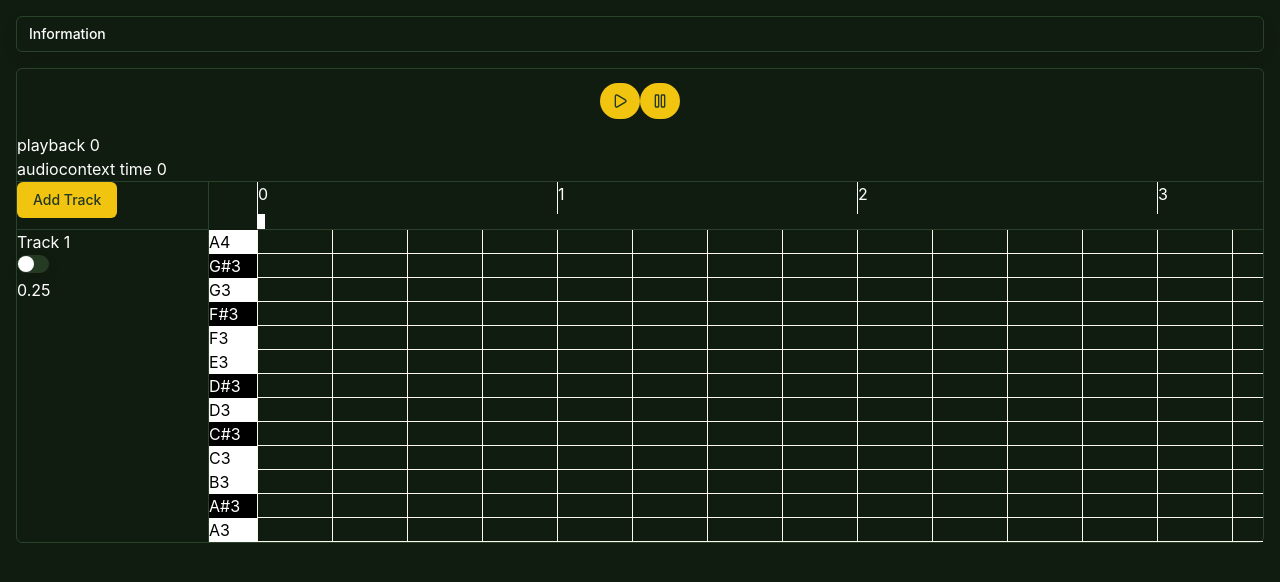
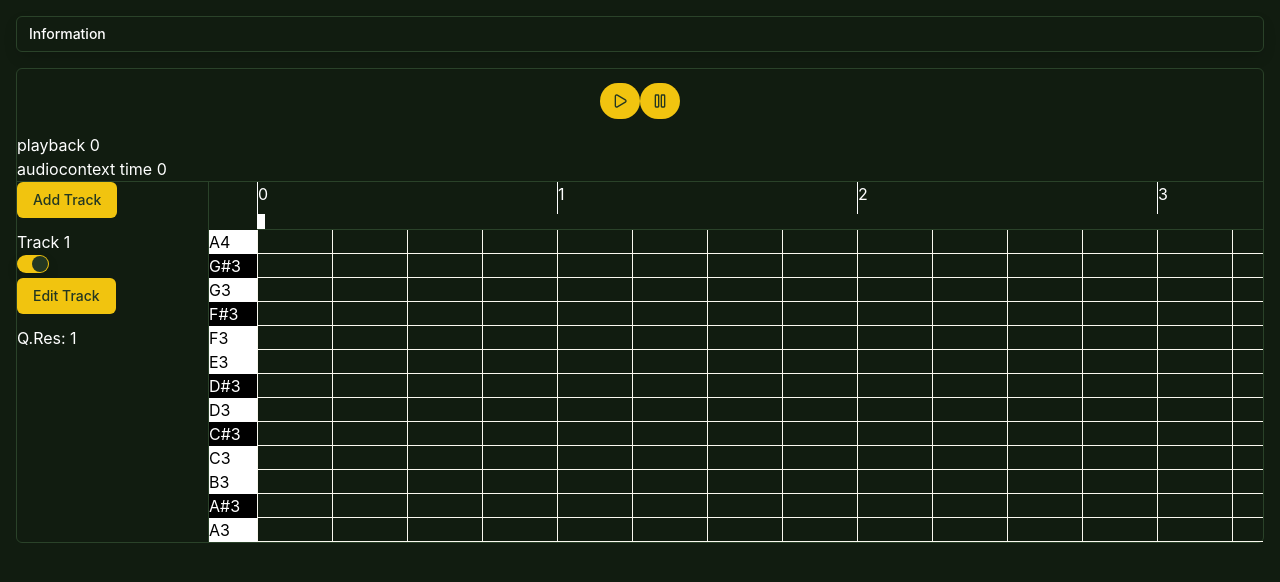
Before and after one commit to KevinLee3627/piano-thing, a React (Vite) app: page / in a window 1280 px wide. Shown: the top 582 px of the page. Built offline with nearby package versions, Linux system fonts and the light colour scheme.

Commit message:
feat: change trackcreatedialog to do creates or edits

```diff
--- a/src/app/trackSlice.ts
+++ b/src/app/trackSlice.ts
@@ -35,8 +35,8 @@ export interface Track {
   maxNote: NoteNameWithOctave;
   isQuantized: boolean;
   // The resolution should be defined as a factor of the BEAT VALUE
-  // For example, if one beat = one quarter note, then a resolution of 1 = quantize to the quarter note
-  // if resolution = 2, quantize to an 1/8 note
+  // For example, if one beat = one quarter note = 1/4, then a resolution of 1 = quantize to the quarter note = (1/4) / 1
+  // if resolution = 2, (1/4) / 2 -> quantize to an 1/8 note
   quantizationResolution: number;
 }
 
@@ -53,8 +53,8 @@ const initialState: TrackState = {
     name: 'Track 1',
     minNote: 'A3',
     maxNote: 'A4',
-    isQuantized: false,
-    quantizationResolution: 1 / 4,
+    isQuantized: true,
+    quantizationResolution: QUANTIZATION_RESOLUTION.MIN,
   },
 };
 
@@ -86,6 +86,17 @@ export const trackSlice = createSlice({
         maxNote: action.payload.maxNote,
         isQuantized: action.payload.isQuantized,
         quantizationResolution: action.payload.quantizationResolution,
+      };
+    },
+    editTrack: (
+      state,
+      action: PayloadAction<
+        Pick<Track, 'trackId'> & Partial<Omit<Track, 'trackId' | 'blocks'>>
+      >,
+    ) => {
+      state[action.payload.trackId] = {
+        ...state[action.payload.trackId],
+        ...action.payload,
       };
     },
     setTrackPlaying: (
--- a/src/components/Timeline.tsx
+++ b/src/components/Timeline.tsx
@@ -9,7 +9,7 @@ import { Button } from './ui/button';
 import { PauseIcon, PlayIcon } from 'lucide-react';
 import { Separator } from './ui/separator';
 import { TrackControl } from './TrackControl';
-import { TrackCreateDialog } from './TrackCreateDialog';
+import { TrackDialog } from './TrackDialog';
 import { projectSlice } from '@/app/projectSlice';
 
 const FPS = 60;
@@ -133,7 +133,7 @@ export function Timeline() {
       <Separator />
       <div className='flex'>
         <div className='min-w-48 max-w-48 border-r'>
-          <TrackCreateDialog />
+          <TrackDialog mode='create' />
         </div>
         <div
           className='overflow-x-scroll ml-12 no-scrollbar'
--- a/src/components/TrackControl.tsx
+++ b/src/components/TrackControl.tsx
@@ -1,6 +1,7 @@
 import { trackSlice, type Track } from '@/app/trackSlice';
 import { Switch } from './ui/switch';
 import { useAppDispatch, useAppSelector } from '@/app/hooks';
+import { TrackDialog } from './TrackDialog';
 
 interface TrackControlProps {
   trackId: Track['trackId'];
@@ -25,7 +26,8 @@ export const TrackControl = ({ trackId }: TrackControlProps) => {
           )
         }
       />
-      <p>{track.quantizationResolution}</p>
+      <TrackDialog mode='edit' trackId={track.trackId} />
+      <p>Q.Res: {track.quantizationResolution}</p>
     </div>
   );
 };
--- a/src/components/TrackCreateDialog.tsx
+++ b/src/components/TrackDialog.tsx
@@ -24,8 +24,12 @@ import { Input } from './ui/input';
 import { RadioGroup, RadioGroupItem } from './ui/radio-group';
 import * as z from 'zod';
 import { useForm } from '@tanstack/react-form';
-import { useAppDispatch } from '@/app/hooks';
-import { QUANTIZATION_RESOLUTION, trackSlice } from '@/app/trackSlice';
+import { useAppDispatch, useAppSelector } from '@/app/hooks';
+import {
+  QUANTIZATION_RESOLUTION,
+  trackSlice,
+  type Track,
+} from '@/app/trackSlice';
 import { useState } from 'react';
 import { Checkbox } from './ui/checkbox';
 import { Slider } from './ui/slider';
@@ -47,22 +51,39 @@ const trackCreateFormSchema = z
 
 type TrackCreateFormSchema = z.infer<typeof trackCreateFormSchema>;
 
-export const TrackCreateDialog = () => {
+type TrackDialogProps =
+  | { mode: 'create' }
+  | { mode: 'edit'; trackId: Track['trackId'] };
+
+export const TrackDialog = (props: TrackDialogProps) => {
   const dispatch = useAppDispatch();
-
   const [isOpen, setIsOpen] = useState(false);
 
-  const form = useForm({
-    defaultValues: {
+  const existingTrack =
+    props.mode === 'edit'
+      ? useAppSelector((state) => state.tracks[props.trackId])
+      : null;
+
+  const defaultValues = existingTrack
+    ? {
+        name: existingTrack.name,
+        polyphony: existingTrack.polyphony,
+        isQuantized: existingTrack.isQuantized,
+        quantizationResolution: [existingTrack.quantizationResolution],
+      }
+    : {
         name: `New Track`,
         polyphony: 'polyphonic',
         isQuantized: false,
         quantizationResolution: [1],
-    },
+      };
+  const form = useForm({
+    defaultValues,
     validators: {
       onSubmit: trackCreateFormSchema,
     },
     onSubmit: async ({ value }) => {
+      if (props.mode === 'create') {
         dispatch(
           trackSlice.actions.addTrack({
             polyphony: value.polyphony as TrackCreateFormSchema['polyphony'],
@@ -73,27 +94,47 @@ export const TrackCreateDialog = () => {
             quantizationResolution: value.quantizationResolution[0],
           }),
         );
+      } else {
+        dispatch(
+          trackSlice.actions.editTrack({
+            trackId: props.trackId,
+            name: value.name,
+            polyphony: value.polyphony as TrackCreateFormSchema['polyphony'],
+            isQuantized: value.isQuantized,
+            quantizationResolution: value.quantizationResolution[0],
+          }),
+        );
+      }
+
       setIsOpen(false);
     },
   });
 
+  const isEditing = props.mode === 'edit';
+  const title = isEditing ? 'Edit Track' : 'Add Track';
+  const description = isEditing
+    ? 'Update track options'
+    : 'Specify track options';
+
+  const formId = `track-form-${props.mode}${props.mode === 'edit' ? `-${props.trackId}` : ''}`;
+
   return (
     <Dialog open={isOpen} onOpenChange={setIsOpen}>
       <form
-        id='form-track-create'
-        className='h-12 border-b'
+        id={formId}
+        className='h-12'
         onSubmit={(e) => {
           e.preventDefault();
           form.handleSubmit();
         }}
       >
         <DialogTrigger asChild>
-          <Button>Add Track</Button>
+          <Button>{title}</Button>
         </DialogTrigger>
         <DialogContent>
           <DialogHeader>
-            <DialogTitle>Add Track</DialogTitle>
-            <DialogDescription>Specify options for new track</DialogDescription>
+            <DialogTitle>{title}</DialogTitle>
+            <DialogDescription>{description}</DialogDescription>
           </DialogHeader>
           <form.Field
             name='name'
@@ -219,7 +260,10 @@ export const TrackCreateDialog = () => {
             <DialogClose asChild>
               <Button variant='outline'>Cancel</Button>
             </DialogClose>
-            <Button type='submit' form='form-track-create'>
+            <Button
+              type='submit'
+              form={`track-form-${props.mode}${props.mode === 'edit' ? `-${props.trackId}` : ''}`}
+            >
               Save changes
             </Button>
           </DialogFooter>
```
Lines whose indentation alone changed are shown as unchanged.
